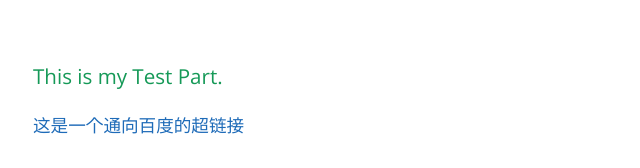
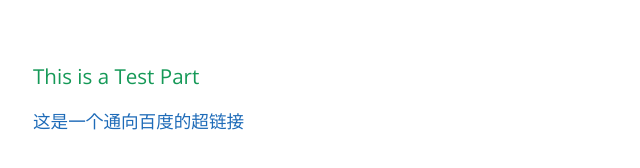
Before and after one commit to naisubing/naisubing.github.io, a plain HTML site: page index.html in a window 1280 px wide. Shown: the part 1412-1580 px from the top of the page, 191-831 px from the left. Drawn offline with nearby package versions, Linux system fonts and the light colour scheme.

Commit message:
Update index.html

```diff
--- a/index.html
+++ b/index.html
@@ -67,7 +67,9 @@
 
     </section>
     <section class="main-content">
-      <h3><p>This is my Test Part.</p></h3>
+      <h3>
+<a id="designer-templates" class="anchor" href="#designer-templates" aria-hidden="true"><span class="octicon octicon-link"></span></a>This is a Test Part</h3>
+
       <a href="http://www.baidu.com">这是一个通向百度的超链接</a>
     </section>
 
```
